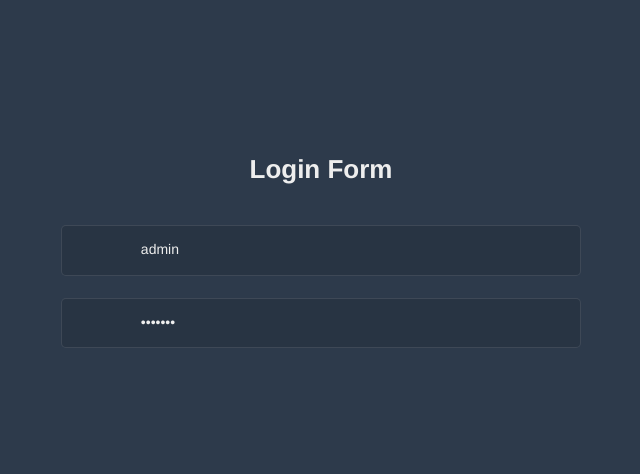
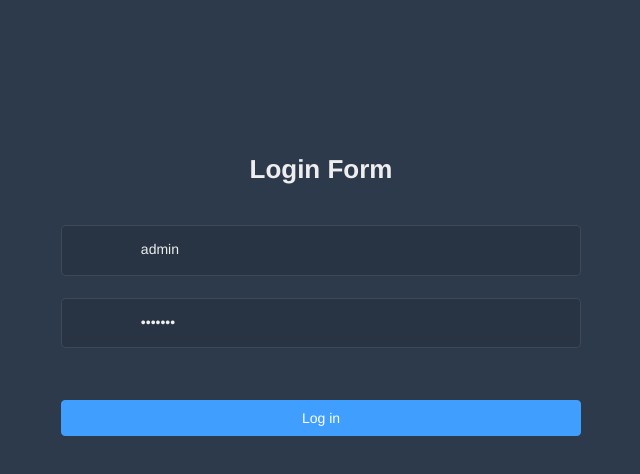
Before and after one commit to Willworkgogogo/vue-admin, a Vue app in the folder admin/: page /#/login in a window 1280 px wide. Shown: the top 474 px of the page, without its empty margins (319-959 px from the left). Built offline with nearby package versions, Linux system fonts and the light colour scheme.

Commit message:
complete login page

```diff
--- a/admin/src/mock/login.js
+++ b/admin/src/mock/login.js
@@ -1,29 +1,31 @@
-import {paramToObj} from 'utils'
+import { paramToObj } from 'utils'
 
 const userMap = {
   admin: {
     roles: ['admin'],
     token: 'admin',
     introduction: '我是超级管理员',
-    avatar: 'https://wpimg.wallstcn.com/f778738c-e4f8-4870-b634-56703b4acafe.gif',
+    avatar:
+      'https://wpimg.wallstcn.com/f778738c-e4f8-4870-b634-56703b4acafe.gif',
     name: 'Super Admin'
   },
   editor: {
     roles: ['editor'],
     token: 'editor',
     introduction: '我是编辑',
-    avatar: 'https://wpimg.wallstcn.com/f778738c-e4f8-4870-b634-56703b4acafe.gif',
+    avatar:
+      'https://wpimg.wallstcn.com/f778738c-e4f8-4870-b634-56703b4acafe.gif',
     name: 'Normal Editor'
   }
 }
 
 export default {
-  loginByUsername: cofing => {
-    const {username} = JSON.parse(config.body)
+  loginByUsername: config => {
+    const { username } = JSON.parse(config.body)
     return userMap[username]
   },
   getUserInfo: config => {
-    const {token} = paramToObj(config.url)
+    const { token } = paramToObj(config.url)
     if (userMap[token]) {
       return userMap[token]
     }
--- a/admin/src/store/getters.js
+++ b/admin/src/store/getters.js
@@ -1,5 +1,6 @@
 const getters = {
   language: state => state.app.language,
+  token: state => state.user.token,
   errorLogs: state => state.errorLog.logs
 }
 
--- a/admin/src/store/index.js
+++ b/admin/src/store/index.js
@@ -3,12 +3,14 @@ import Vuex from 'vuex'
 import app from './modules/app'
 import getters from './getters'
 import errorLog from './modules/errorLog'
+import user from './modules/user'
 
 Vue.use(Vuex)
 
 const store = new Vuex.Store({
   modules: {
     app,
+    user,
     errorLog
   },
   getters
--- a/admin/src/store/modules/user.js
+++ b/admin/src/store/modules/user.js
@@ -47,7 +47,7 @@ const user = {
 
     // GetUserInfo 获取用户信息
     GetUserInfo({ commit, state }) {
-      return new Promise((resovle, reject) => {
+      return new Promise((resolve, reject) => {
         getUserInfo(state.token)
           .then(res => {
             // mockjs cant custom code status, so hack it
--- a/admin/src/views/login/index.vue
+++ b/admin/src/views/login/index.vue
@@ -20,6 +20,7 @@
           <svg-icon icon-class="eye" />
         </span>
       </el-form-item>
+      <el-button type="primary" :loading="loading" @click.native.prevent="handleLogin" style="width: 100%; margin-top: 30px;">{{$t('login.logIn')}}</el-button>
     </el-form>
   </div>
 </template>
@@ -69,9 +70,11 @@ export default {
     handleLogin() {
       this.$refs.loginForm.validate(valid => {
         if (valid) {
+          this.loading = true
           this.$store
             .dispatch('LoginByUsername', this.loginForm)
             .then(() => {
+              this.loading = false
               this.$router.push({ path: '/' })
             })
             .catch(() => {
```
Also changed, not shown: admin/src/utils/index.js (+8 -1 lines), admin/src/views/test/index.vue (+0 -1 lines), admin/src/mock/index.js (line endings or trailing spaces), admin/src/utils/auth.js (line endings or trailing spaces).
